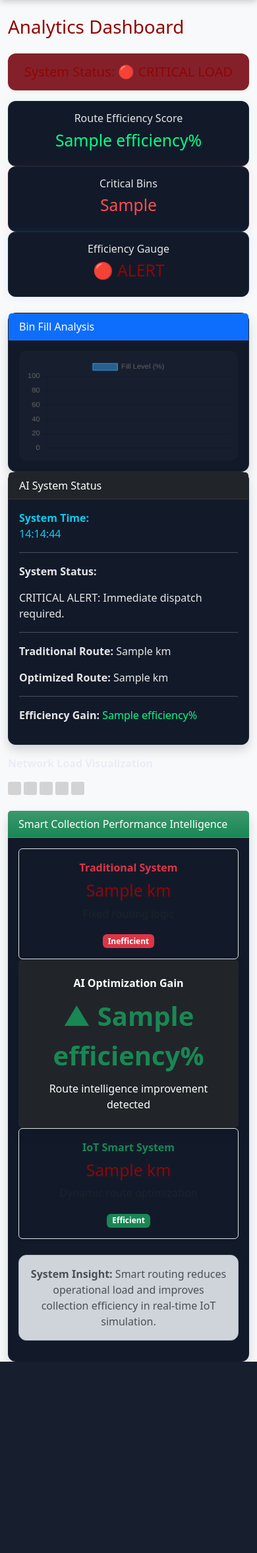
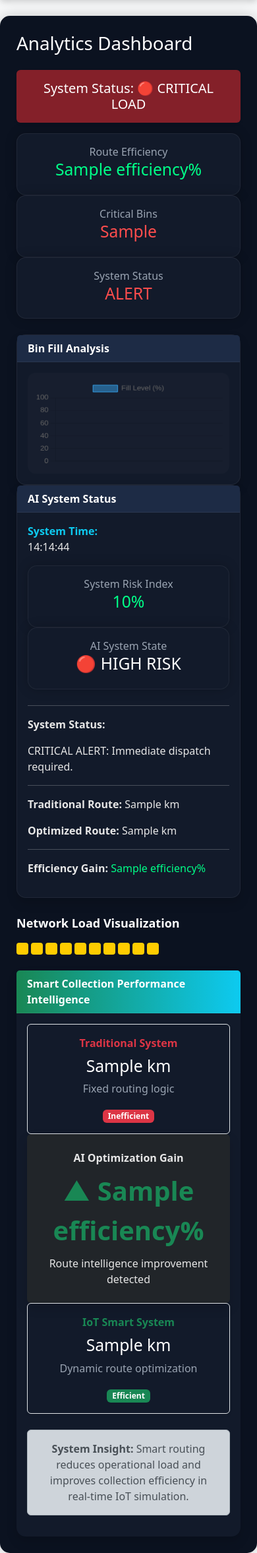
Before and after one commit to NuhaMana/smart-waste-system, a Flask app: template templates/analytics.html in a window 390 px wide. Shown: the part 87-2441 px from the top of the page at 66% size. Before the commit the page ends 2151 px from the top, so only its background shows below. Run offline with Flask 3, Linux system fonts and the light colour scheme; the template is opened without the code that fills it: most values are stand-ins (such as "Sample title", 1, 10 or a date in 2020).

Commit message:
modified ananytics.html further which paved way for minor addition in app.py file too, faced soem sevre bugs in anaytics.html file which compeletely broke teh code due to some wrong codes tahta interfred with jinja. fixed those and got back with stable version but was unable to make all modifications as intened while overall chnages were applied to ananlytics.html file

```diff
--- a/app.py
+++ b/app.py
@@ -116,19 +116,28 @@ def analytics():
     )
 
     if critical_bins == 0:
-        recommendation = (
-            "All bins are currently operating within safe levels."
-        )
+        recommendation = "All bins are currently operating within safe levels."
 
     elif critical_bins <= 2:
-        recommendation = (
-            "Selective smart collection is recommended for critical bins."
-        )
+        recommendation = "Selective smart collection is recommended for critical bins."
 
     else:
-        recommendation = (
-            "Multiple critical bins detected. Immediate optimized collection required."
-        )
+        recommendation = "Multiple critical bins detected. Immediate optimized collection required."
+
+    # =========================
+    # SMART RISK SCORE (FIXED)
+    # =========================
+
+    risk_score = round((critical_bins / total_bins) * 100) if total_bins > 0 else 0
+
+    if risk_score == 0:
+        system_state = "OPTIMAL"
+    elif risk_score <= 20:
+        system_state = "LOW RISK"
+    elif risk_score <= 50:
+        system_state = "MEDIUM RISK"
+    else:
+        system_state = "HIGH RISK"
 
     return render_template(
         "analytics.html",
@@ -138,7 +147,9 @@ def analytics():
         efficiency=efficiency,
         recommendation=recommendation,
         traditional_distance=traditional_distance,
-        optimized_distance=optimized_distance
+        optimized_distance=optimized_distance,
+        risk_score=risk_score,
+        system_state=system_state
     )
 
 @app.route("/routes")
--- a/templates/analytics.html
+++ b/templates/analytics.html
@@ -2,34 +2,106 @@
 
 {% block content %}
 <style>
+.section {
+    margin-top: 25px;
+}
+
+.section-title {
+    font-size: 14px;
+    letter-spacing: 1px;
+    text-transform: uppercase;
+    color: var(--muted);
+    margin-bottom: 10px;
+}
+
+.container {
+    background: #0b1220;
+    padding: 25px;
+    border-radius: 15px;
+    box-shadow: 0 0 25px rgba(0,0,0,0.2);
+}
+h1 {
+    color: #ffffff !important;
+}
+
+.mb-4 {
+    color: #ffffff !important;
+}
+
+h1, h2, h3, h4, h5, h6 {
+    color: #ffffff;
+}
+
+p {
+    color: var(--text);
+}
+
+:root {
+    --bg: #0b1220;
+    --panel: #121a2a;
+    --panel-2: #151f33;
+
+    --text: #e6e6e6;
+    --muted: #9aa4b2;
+
+    --primary: #4da3ff;
+    --success: #00ff88;
+    --warning: #ffcc00;
+    --danger: #ff4d4d;
+
+    --border: rgba(255,255,255,0.06);
+}
+
+body {
+    background: var(--bg);
+    color: var(--text);
+}
+
+/* Cards */
+.card {
+    background: var(--panel);
+    color: var(--text);
+    border: 1px solid var(--border);
+    border-radius: 14px;
+}
+
+/* Card header */
+.card-header {
+    background: var(--panel-2);
+    border-bottom: 1px solid var(--border);
+    font-weight: 600;
+}
+
+/* Muted text fix (IMPORTANT for your issue) */
+.text-muted {
+    color: var(--muted) !important;
+}
+
+/* KPI cards */
+.kpi-card {
+    background: var(--panel);
+    border: 1px solid var(--border);
+    border-radius: 14px;
+    padding: 15px;
+    box-shadow: 0 0 18px rgba(0,0,0,0.2);
+}
+
+/* Status colors */
+.status-success { color: var(--success); }
+.status-warning { color: var(--warning); }
+.status-danger { color: var(--danger); }
+
+/* Chart area */
 canvas {
     background: rgba(255,255,255,0.02);
     padding: 10px;
-    border-radius: 10px;
-}
-
-body {
-    background: #1c5305;
-    color: #290aa70e;
-}
-
-.card {
-    background: #121a2a;
-    color: #e6e6e6;
-    border: 1px solid rgba(255,255,255,0.05);
     border-radius: 12px;
 }
-
-.card-header {
-    border-bottom: 1px solid rgba(255,255,255,0.08);
-}
-
-.alert {
-    border-radius: 12px;
-}
-
-h1, h2, h3, h4, h5 {
-    color: #910505;
+p,
+div,
+span,
+label {
+    color: var(--text);
 }
 </style>
 
@@ -57,33 +129,30 @@ h1, h2, h3, h4, h5 {
 <div class="row mb-4 text-center">
 
     <div class="col-md-4">
-        <div class="card p-3"
-             style="box-shadow: 0 0 15px rgba(0,255,100,0.1);">
-            <h6>Route Efficiency Score</h6>
-            <h2 style="color:#00ff88;">{{ efficiency }}%</h2>
+        <div class="kpi-card">
+            <div class="text-muted">Route Efficiency</div>
+            <h2 class="status-success">{{ efficiency }}%</h2>
         </div>
     </div>
 
     <div class="col-md-4">
-        <div class="card p-3"
-             style="box-shadow: 0 0 15px rgba(255,0,0,0.1);">
-            <h6>Critical Bins</h6>
-            <h2 style="color:#ff4d4d;">{{ critical_bins }}</h2>
+        <div class="kpi-card">
+            <div class="text-muted">Critical Bins</div>
+            <h2 class="status-danger">{{ critical_bins }}</h2>
         </div>
     </div>
 
     <div class="col-md-4">
-        <div class="card p-3"
-             style="box-shadow: 0 0 15px rgba(0,150,255,0.1);">
-            <h6>Efficiency Gauge</h6>
+        <div class="kpi-card">
+            <div class="text-muted">System Status</div>
 
             <h2>
                 {% if critical_bins == 0 %}
-                    🟢 STABLE
+                    <span class="status-success">STABLE</span>
                 {% elif critical_bins <= 2 %}
-                    🟡 ACTIVE
+                    <span class="status-warning">ACTIVE</span>
                 {% else %}
-                    🔴 ALERT
+                    <span class="status-danger">ALERT</span>
                 {% endif %}
             </h2>
 
@@ -98,7 +167,8 @@ h1, h2, h3, h4, h5 {
     <div class="col-md-8">
         <div class="card shadow">
 
-            <div class="card-header bg-primary text-white">
+            <div class="card-header"
+     style="color:white;background:#1d2b45;">
     Bin Fill Analysis
 </div>
 
@@ -114,7 +184,8 @@ h1, h2, h3, h4, h5 {
 
         <div class="card shadow h-100">
 
-            <div class="card-header bg-dark text-white">
+            <div class="card-header"
+     style="color:white;background:#1d2b45;">
     AI System Status
 </div>
 
@@ -123,6 +194,49 @@ h1, h2, h3, h4, h5 {
     <b>System Time:</b><br>
     <span id="clock"></span>
 </div>
+
+<div class="row mb-4 text-center">
+
+    <!-- RISK CARD -->
+    <div class="col-md-6">
+        <div class="kpi-card">
+            <div class="text-muted">System Risk Index</div>
+
+            <h2
+                {% if risk_score <= 20 %}
+                    style="color:#00ff88;"
+                {% elif risk_score <= 50 %}
+                    style="color:#ffcc00;"
+                {% else %}
+                    style="color:#ff4d4d;"
+                {% endif %}
+            >
+                {{ risk_score }}%
+            </h2>
+        </div>
+    </div>
+
+    <!-- SYSTEM STATE -->
+    <div class="col-md-6">
+        <div class="kpi-card">
+            <div class="text-muted">AI System State</div>
+
+            <h2>
+                {% if system_state == "OPTIMAL" %}
+                    🟢 OPTIMAL
+                {% elif system_state == "LOW RISK" %}
+                    🟡 LOW RISK
+                {% elif system_state == "MEDIUM RISK" %}
+                    🟠 MEDIUM RISK
+                {% else %}
+                    🔴 HIGH RISK
+                {% endif %}
+            </h2>
+        </div>
+    </div>
+
+</div>
+
 
 <hr>
 
@@ -149,6 +263,7 @@ h1, h2, h3, h4, h5 {
                     <span style="color:#00ff88;">{{ efficiency }}%</span>
                 </p>
 
+
             </div>
 
         </div>
@@ -157,21 +272,44 @@ h1, h2, h3, h4, h5 {
 
 </div>
 
-<div class="mt-3">
-    <p><b>Network Load Visualization</b></p>
+<div class="section">
+    <p style="color:white; font-size:18px;">
+    <b>Network Load Visualization</b>
+</p>
 
 <div class="d-flex gap-1">
-        {% for i in range(5) %}
-            <div style="width:20px;height:20px;
-                background:{% if i < critical_bins %}red{% else %}lightgray{% endif %};
-                border-radius:3px;"></div>
+
+        {% for i in range(10) %}
+
+            <div style="
+                width: 18px;
+                height: 18px;
+                border-radius: 4px;
+                transition: 0.3s;
+
+                background:
+                    {% if i < critical_bins %}
+                        #ff4d4d
+                    {% elif i < critical_bins + 2 %}
+                        #ffcc00
+                    {% else %}
+                        #2a2a2a
+                    {% endif %};
+            ">
+            </div>
+
         {% endfor %}
+
     </div>
+
 </div>
+
+
 
 <div class="card shadow mt-4 border-0">
 
-    <div class="card-header bg-gradient bg-success text-white">
+    <div class="card-header text-white"
+     style="background: linear-gradient(90deg,#198754,#0dcaf0);">
     Smart Collection Performance Intelligence
 </div>
 
@@ -219,7 +357,7 @@ h1, h2, h3, h4, h5 {
                     <div class="text-success fw-bold">IoT Smart System</div>
                     <h2 class="mt-2">{{ optimized_distance }} km</h2>
 
-                    <div class="text-muted">Dynamic route optimization</div>
+                    <div class="text-muted">Dynamic route optimization</div> <!-- change this -->
 
                     <div class="mt-3">
                         <span class="badge bg-success">Efficient</span>
@@ -229,6 +367,8 @@ h1, h2, h3, h4, h5 {
             </div>
 
         </div>
+
+
 
         <!-- BOTTOM INSIGHT STRIP -->
         <div class="alert alert-dark mt-4 text-center">
```
Lines whose indentation alone changed are shown as unchanged.
